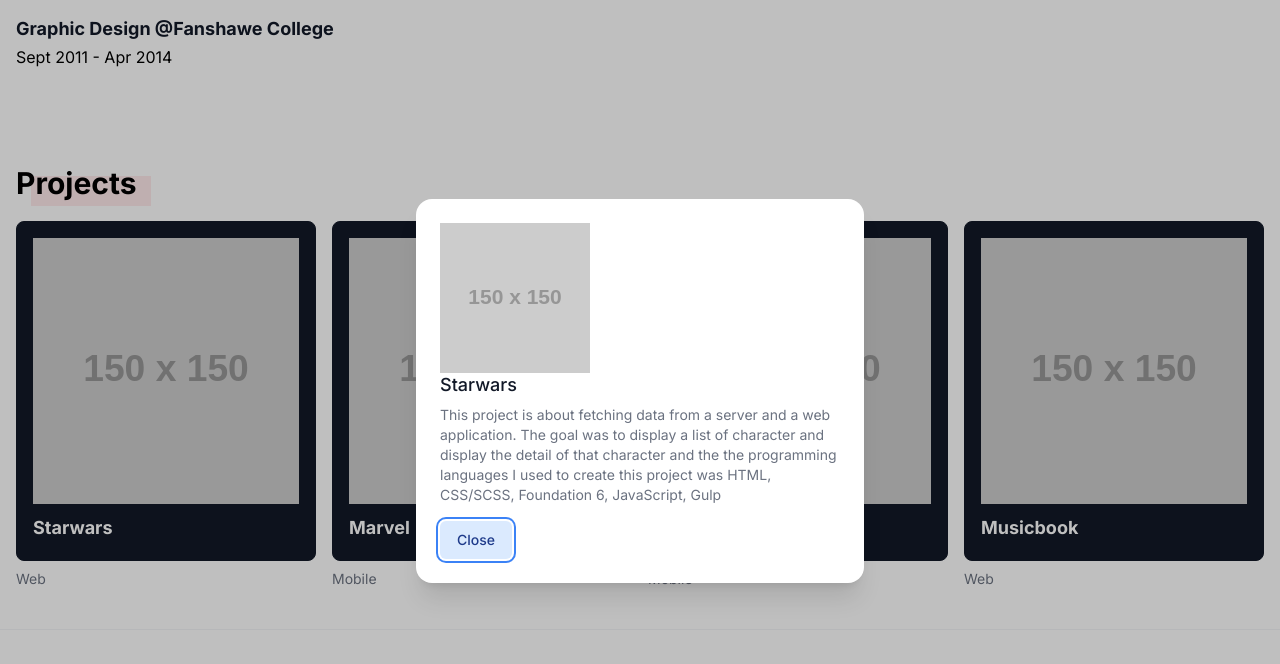
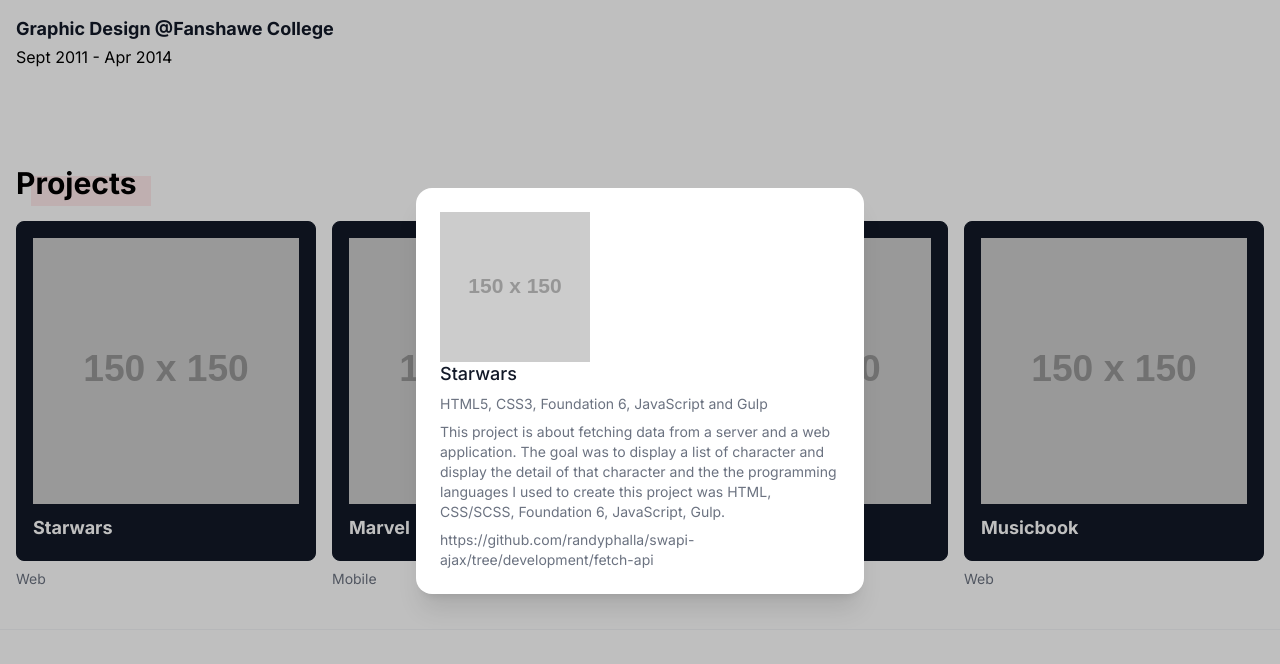
Before and after one commit to randyphalla/randyphalla.github.io, an Astro site: page / in a window 1280 px wide. Both pictures are taken after a click on the button "Starwars". Shown: the part 1996-2660 px from the top of the page. Built offline with nearby package versions, Linux system fonts and the light colour scheme; Astro itself is replaced by a stand-in of ours; placeholder pictures from the web are drawn by us.

Commit message:
Add new types and update modal

```diff
--- a/src/components/Portfolio.tsx
+++ b/src/components/Portfolio.tsx
@@ -12,8 +12,10 @@ const Portfolio = () => {
       title: 'Starwars',
       type: "Web",
       description: `
-        This project is about fetching data from a server and a web application. The goal was to display a list of character and display the detail of that character and the the programming languages I used to create this project was HTML, CSS/SCSS, Foundation 6, JavaScript, Gulp
+        This project is about fetching data from a server and a web application. The goal was to display a list of character and display the detail of that character and the the programming languages I used to create this project was HTML, CSS/SCSS, Foundation 6, JavaScript, Gulp.
       `,
+      link: 'https://github.com/randyphalla/swapi-ajax/tree/development/fetch-api',
+      languages: 'HTML5, CSS3, Foundation 6, JavaScript and Gulp',
     },
     {
       id: 1,
@@ -24,6 +26,8 @@ const Portfolio = () => {
       description: `
         This project is about fetching data from a server and mobile application. The goal was to display a list of superheroes and display the detail of that superhero on click and the the programming languages I used to create this project was React Native & Expo.
       `,
+      link: 'https://github.com/randyphalla/marvel-expo-app',
+      languages: 'React Native, Expo and CSS-in-JS',
     },
     {
       id: 2,
@@ -34,6 +38,8 @@ const Portfolio = () => {
       description: `
         This project is about fetching data from a server and mobile application. The goal was to display a list of Pokémon's and display the details of that Pokémon on click and the the programming languages I used to create this project was React Native & Expo.
       `,
+      link: 'https://github.com/randyphalla/pokemon-expo-app',
+      languages: 'React Native, Expo and CSS-in-JS',
     },
     {
       id: 3,
@@ -42,8 +48,10 @@ const Portfolio = () => {
       title: 'Musicbook',
       type: "Web",
       description: `
-        This project is about creating music app using PHP & MySQL. Users are able to create a user account and login with your new account, users have the ability to favorite/unfavorite their artists, albums, songs, playlist and users and able to create, update and delete their own playlist. and the the programming languages I used to create this project was PHP & MySQL, HTML5, CSS3, Bootstrap v5.
+        This project is about creating music app using PHP & MySQL. Users are able to create a user account and login with your new account, users have the ability to favorite/unfavorite their artists, albums, songs, playlist and users and able to create, update and delete their own playlist. and the the programming languages I used to create this project was HTML5, CSS3, Bootstrap v5, PHP and MySQL.
       `,
+      link: 'https://github.com/randyphalla/musicbook-php-mysql',
+      languages: 'HTML5, CSS3, Bootstrap v5, PHP and MySQL',
     },
   ];
   const [items] = useState<PortfolioType[]>(portfolioItems);
--- a/src/components/PortfolioModal.tsx
+++ b/src/components/PortfolioModal.tsx
@@ -48,10 +48,14 @@ const PortfolioModal = (props: PortfolioModalProps) => {
                 >
                   {portfolio?.title}
                 </Dialog.Title>
-                <Dialog.Description className="mt-2 text-sm text-gray-500">
+                <p className="mt-2 text-sm text-gray-500">{portfolio?.languages}</p>
+                <Dialog.Description
+                  className="mt-2 text-sm text-gray-500"
+                >
                   {portfolio?.description}
                 </Dialog.Description>
-                <div className="mt-4">
+                <p className="mt-2 text-sm text-gray-500">{portfolio?.link}</p>
+                {/* <div className="mt-4">
                   <button
                     className="inline-flex justify-center rounded-md border border-transparent bg-blue-100 px-4 py-2 text-sm font-medium text-blue-900 hover:bg-blue-200 focus:outline-none focus-visible:ring-2 focus-visible:ring-blue-500 focus-visible:ring-offset-2"
                     type="button"
@@ -59,7 +63,7 @@ const PortfolioModal = (props: PortfolioModalProps) => {
                   >
                     Close
                   </button>
-                </div>
+                </div> */}
               </Dialog.Panel>
             </Transition.Child>
           </div>
--- a/src/types/Portfolio.tsx
+++ b/src/types/Portfolio.tsx
@@ -6,6 +6,8 @@ export type PortfolioType = {
   description?: string;
   images?: PortfolioImageType[];
   type?: string;
+  link?: string;
+  languages?: string;
 };
 
 export type PortfolioImageType = {
```
